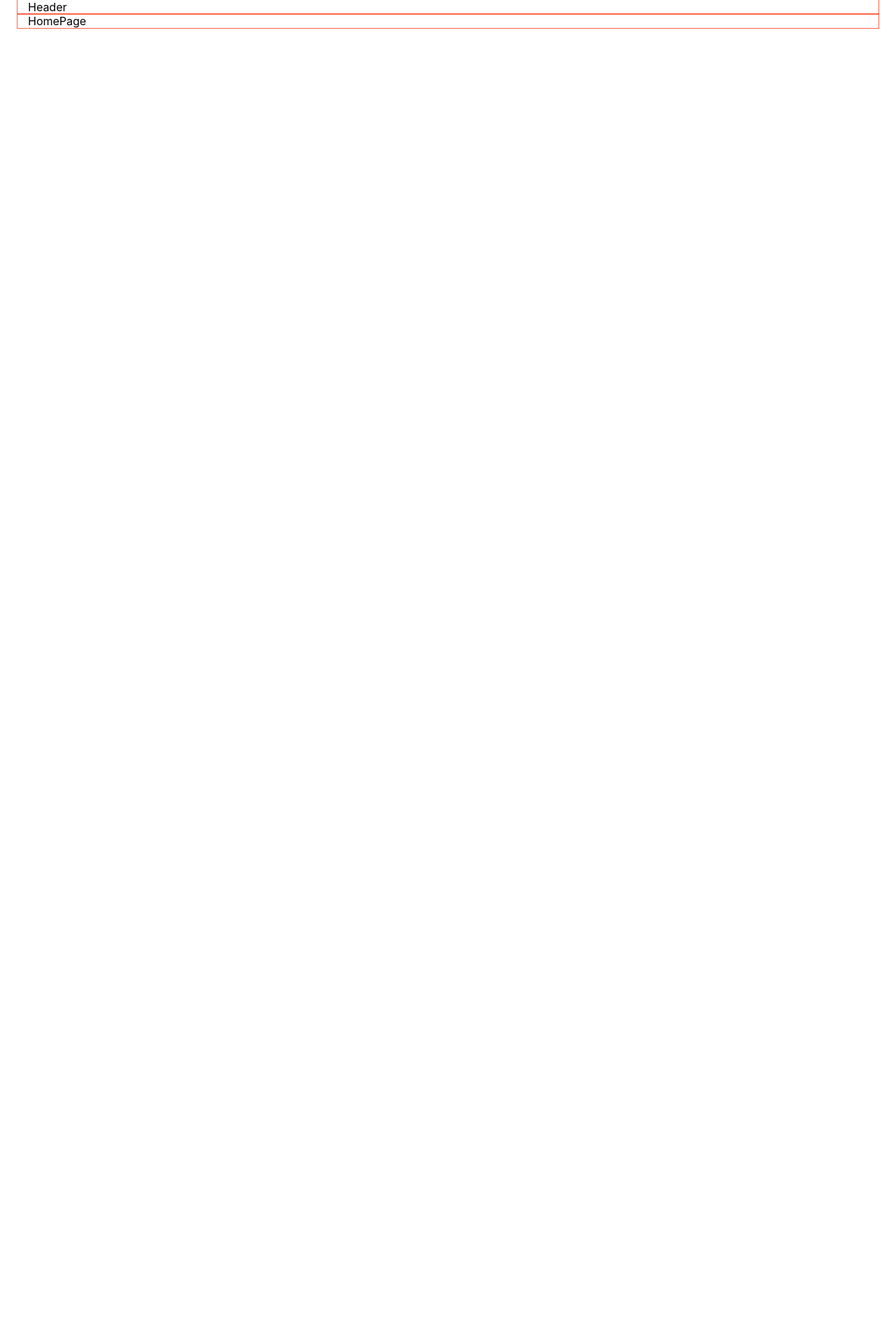
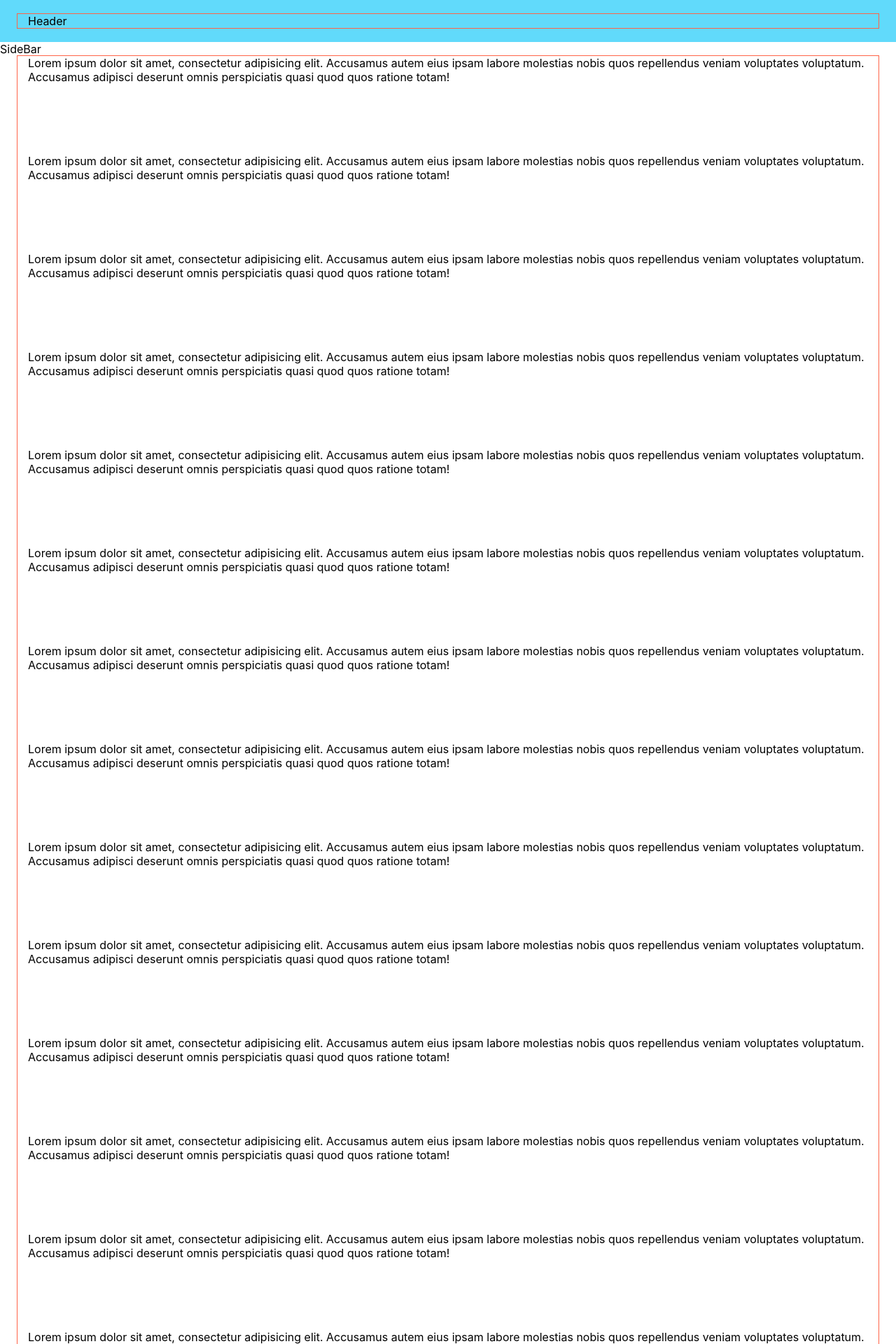
Before and after one commit to Alex-byte256/eDucation, a React (Create React App) app: page / in a window 1280 px wide. Shown: the top 1920 px of the page at 70% size. Before the commit the page ends 800 px from the top, so only its background shows below. Built offline with nearby package versions, Linux system fonts and the light colour scheme.

Commit message:
add header change color

```diff
--- a/src/App.tsx
+++ b/src/App.tsx
@@ -1,13 +1,15 @@
 import React from 'react';
-import logo from './logo.svg';
 import './App.css';
 import {Header} from "./Components/Header/Header";
 import {Outlet} from "react-router";
+import {Sidebar} from "./Components/Sidebar/Sidebar";
 
 function App() {
+
   return (
     <>
      <Header/>
+      <Sidebar/>
      <Outlet/>
     </>
   );
--- /dev/null
+++ b/src/Components/Header/Header.module.css
@@ -0,0 +1,11 @@
+.headerSection{
+    position: sticky;
+    top: 0;
+    background-color: #61dafb;
+    transition: all ease-in-out 1s;
+    padding: 20px;
+}
+
+.bgColor{
+    background-color: #1ce337;
+}
--- a/src/Components/Header/Header.tsx
+++ b/src/Components/Header/Header.tsx
@@ -1,8 +1,23 @@
 import {Container} from "../Container/Container";
+import css from './Header.module.css'
+import React, {useEffect, useState} from "react";
 
-export const Header = () =>{
+export const Header: React.FC = () =>{
+    const [scrollPosition,setScrollPosition] = useState<number>(0)
+
+    useEffect(()=>{
+        const handleScroll = () => {
+            setScrollPosition(window.pageYOffset);
+        };
+
+        window.addEventListener('scroll', handleScroll);
+
+        return () => {
+            window.removeEventListener('scroll', handleScroll);
+        };
+    },[])
     return(
-        <div>
+        <div className={`${css.headerSection} ${scrollPosition> 100 && css.bgColor}`}>
             <Container>
                 Header
             </Container>
--- /dev/null
+++ b/src/Components/TextContent/TextContent.module.css
@@ -0,0 +1,3 @@
+.textBox{
+    margin-bottom: 100px;
+}
--- /dev/null
+++ b/src/Components/TextContent/TextContent.tsx
@@ -0,0 +1,10 @@
+import React from "react";
+import css from "./TextContent.module.css"
+
+export const TextContent: React.FC = ()=>{
+    return(
+        <div className={css.textBox}>
+            Lorem ipsum dolor sit amet, consectetur adipisicing elit. Accusamus autem eius ipsam labore molestias nobis quos repellendus veniam voluptates voluptatum. Accusamus adipisci deserunt omnis perspiciatis quasi quod quos ratione totam!
+        </div>
+    )
+}
--- a/src/Pages/HomePage/HomePage.tsx
+++ b/src/Pages/HomePage/HomePage.tsx
@@ -1,10 +1,25 @@
 import {Container} from "../../Components/Container/Container";
+import {TextContent} from "../../Components/TextContent/TextContent";
 
 export const HomePage = () =>{
     return(
         <div>
            <Container>
-               HomePage
+               <TextContent/>
+               <TextContent/>
+               <TextContent/>
+               <TextContent/>
+               <TextContent/>
+               <TextContent/>
+               <TextContent/>
+               <TextContent/>
+               <TextContent/>
+               <TextContent/>
+               <TextContent/>
+               <TextContent/>
+               <TextContent/>
+               <TextContent/>
+               <TextContent/>
            </Container>
         </div>
     )
```
